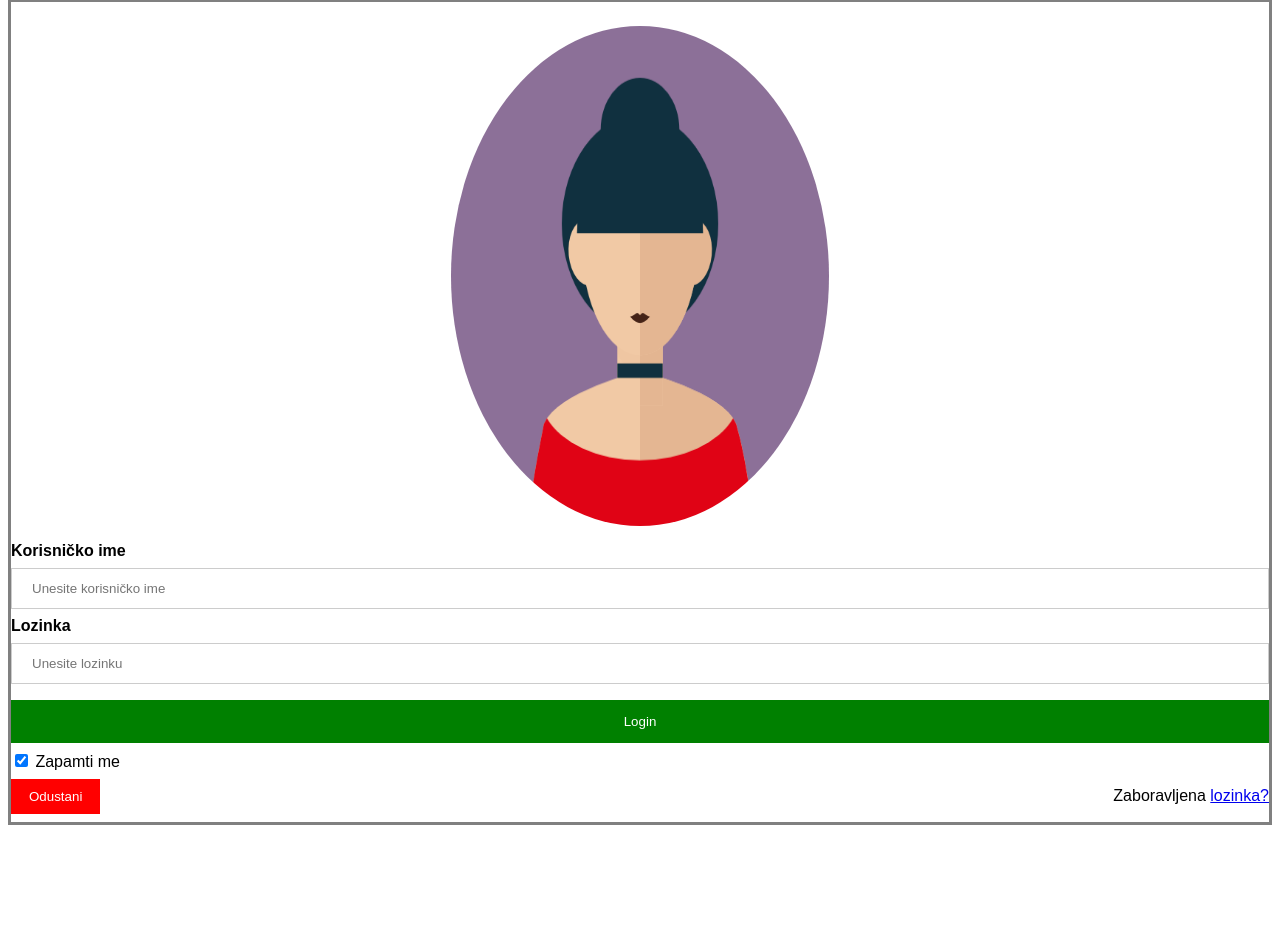
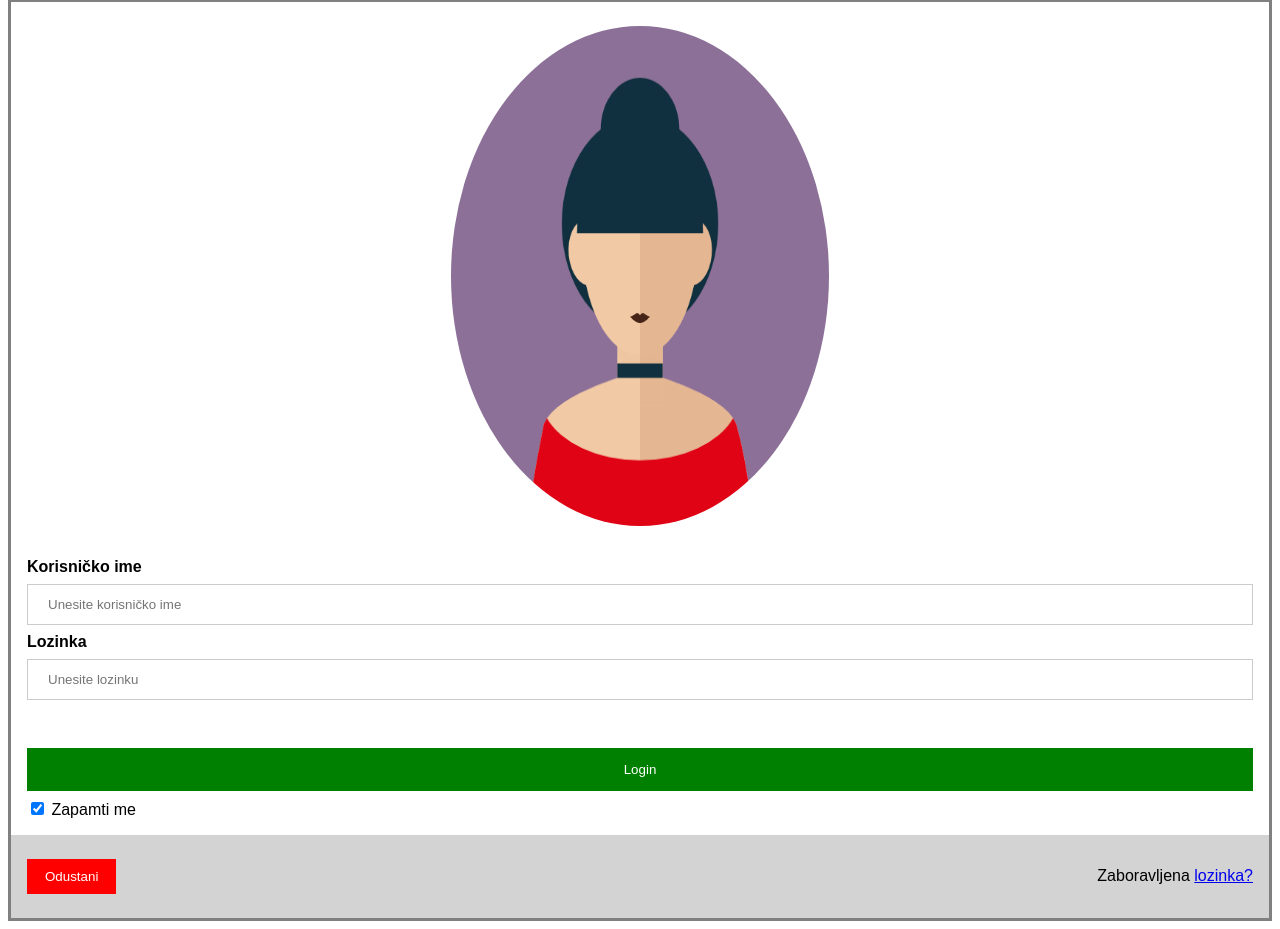
Before and after one commit to Tetka95/algebra.css2, a plain HTML site: page index.html in a window 1280 px wide. Shown: the part 69-998 px from the top of the page. Before the commit the page ends 902 px from the top, so only its background shows below. Drawn offline with Linux system fonts and the light colour scheme.

Commit message:
dovršen izgled stranice

```diff
--- a/index.html
+++ b/index.html
@@ -12,7 +12,7 @@
         <div class="imgcontainer">
             <img src="./media/slika1.png" class="avatar" width="500" height="500" alt="slika profila">
         </div>
-        <div class="form">
+        <div class="container">
             <label for="korisnicko_ime"><b>Korisničko ime</b></label>
             <br>
             <input type="text" placeholder="Unesite korisničko ime" name="korisnicko_ime" required>
@@ -21,14 +21,14 @@
             <br>
             <input type="password" placeholder="Unesite lozinku" name="lozinka" required>
         </div>
-        <div>
+        <div class="container">
             <button type="submit">Login</button>
             <label>
                 <input type="checkbox" checked name="zapamti">
                 Zapamti me
             </label>
         </div>
-        <div>
+        <div class="container" style="background-color: lightgray;">
             <button class="odustani" type="button">Odustani</button>
             <span class="psw">Zaboravljena <a href="#">lozinka?</a></span>
         </div>
--- a/style.css
+++ b/style.css
@@ -45,3 +45,7 @@ span.psw {
     float: right;
     padding-top: 16px;
 }
+
+.container {
+    padding: 16px;
+}
```
